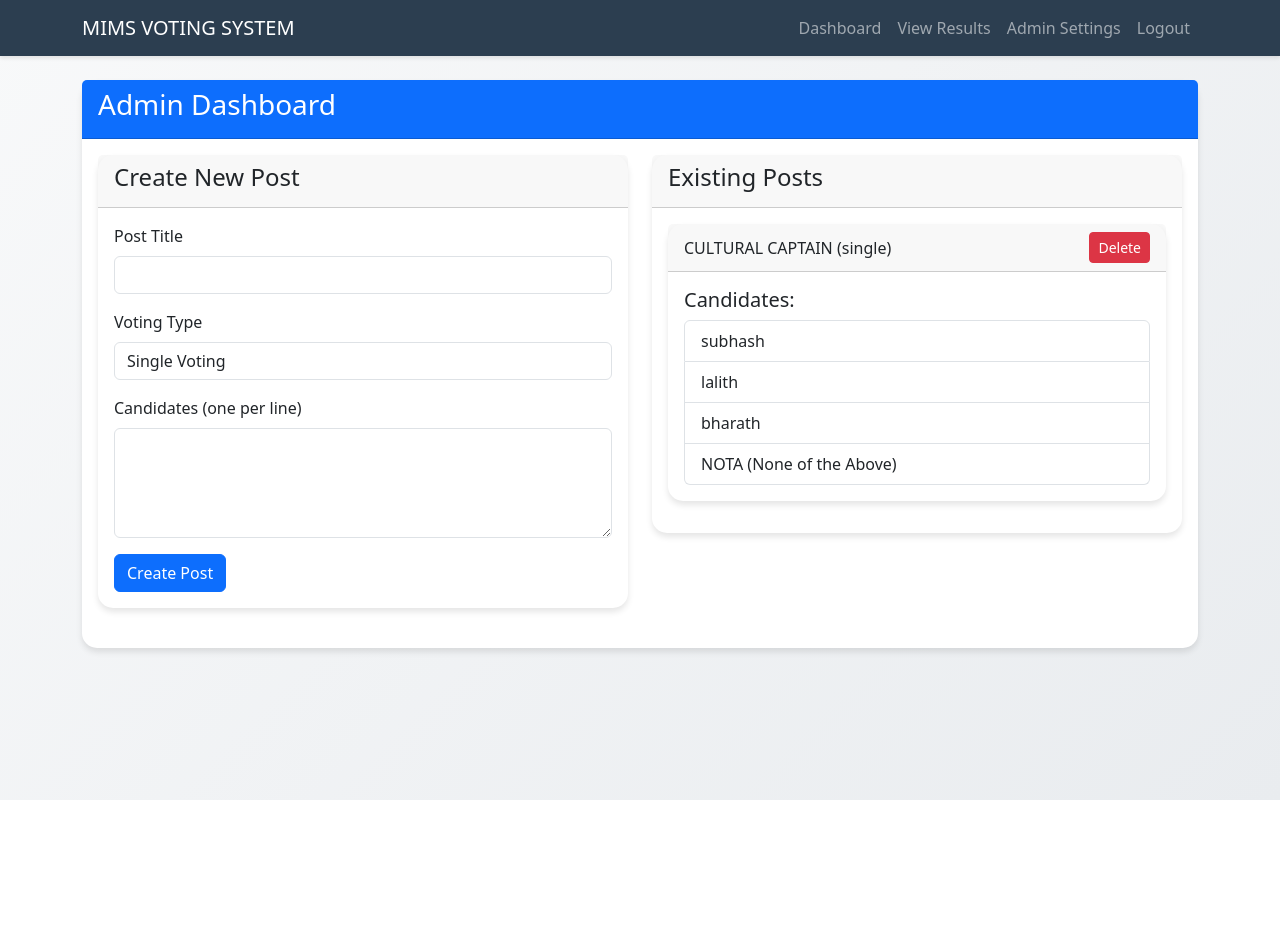
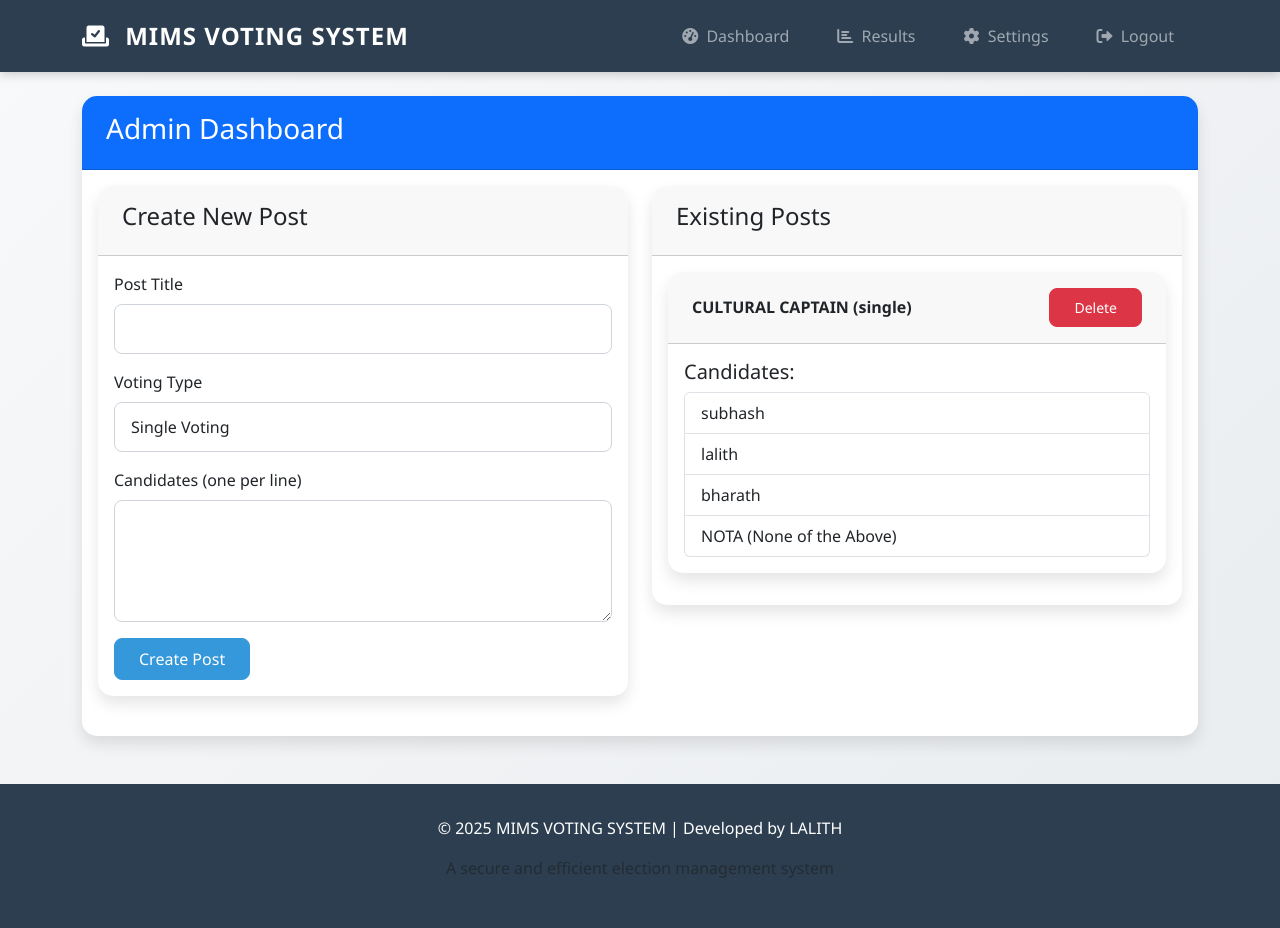
Before and after one commit to lalithhash/voting_sysytem_updated, a Flask app: page /dashboard in a window 1280 px wide. Before the commit the page ends 800 px from the top, so only its background shows below. Run offline with Flask 3, Linux system fonts and the light colour scheme; a user stored in the database is signed in; data comes from the database, SQL or seed files in the repository.

Commit message:
Update base.html

```diff
--- a/templates/base.html
+++ b/templates/base.html
@@ -5,47 +5,162 @@
     <meta name="viewport" content="width=device-width, initial-scale=1.0">
     <title>MIMS VOTING SYSTEM</title>
     <link href="https://cdn.jsdelivr.net/npm/bootstrap@5.3.0/dist/css/bootstrap.min.css" rel="stylesheet">
+    <link rel="stylesheet" href="https://cdnjs.cloudflare.com/ajax/libs/font-awesome/6.0.0/css/all.min.css">
     <style>
+        :root {
+            --primary-color: #2c3e50;
+            --secondary-color: #3498db;
+            --accent-color: #e74c3c;
+            --light-bg: #f8f9fa;
+            --dark-bg: #343a40;
+        }
+
         body {
-            background: linear-gradient(135deg, #f8f9fa 0%, #e9ecef 100%);
+            background: linear-gradient(135deg, var(--light-bg) 0%, #e9ecef 100%);
             min-height: 100vh;
+            font-family: 'Segoe UI', Tahoma, Geneva, Verdana, sans-serif;
         }
+
         .card {
             border: none;
             border-radius: 15px;
-            box-shadow: 0 4px 6px rgba(0, 0, 0, 0.1);
-            transition: transform 0.3s;
+            box-shadow: 0 8px 15px rgba(0, 0, 0, 0.1);
+            transition: all 0.3s ease;
+            overflow: hidden;
         }
+
         .card:hover {
             transform: translateY(-5px);
+            box-shadow: 0 12px 20px rgba(0, 0, 0, 0.15);
         }
+
+        .card-header {
+            font-weight: 600;
+            padding: 1rem 1.5rem;
+        }
+
         .navbar {
-            background-color: #2c3e50 !important;
-            box-shadow: 0 2px 4px rgba(0, 0, 0, 0.1);
+            background-color: var(--primary-color) !important;
+            box-shadow: 0 2px 10px rgba(0, 0, 0, 0.2);
+            padding: 0.8rem 1rem;
         }
+
+        .navbar-brand {
+            font-weight: 700;
+            font-size: 1.5rem;
+            letter-spacing: 1px;
+        }
+
+        .nav-link {
+            font-weight: 500;
+            margin: 0 0.5rem;
+            transition: all 0.2s;
+            border-radius: 5px;
+            padding: 0.5rem 1rem !important;
+        }
+
+        .nav-link:hover {
+            background-color: rgba(255, 255, 255, 0.1);
+        }
+
+        .btn {
+            border-radius: 8px;
+            font-weight: 500;
+            padding: 0.5rem 1.5rem;
+            transition: all 0.3s;
+        }
+
+        .btn-primary {
+            background-color: var(--secondary-color);
+            border-color: var(--secondary-color);
+        }
+
+        .btn-primary:hover {
+            background-color: #2980b9;
+            border-color: #2980b9;
+            transform: translateY(-2px);
+        }
+
         .progress {
             height: 30px;
             border-radius: 15px;
+            overflow: hidden;
         }
+
         .progress-bar {
-            background-color: #3498db;
+            background-color: var(--secondary-color);
             border-radius: 15px;
+            transition: width 1s ease;
+        }
+
+        .alert {
+            border-radius: 10px;
+            box-shadow: 0 3px 6px rgba(0, 0, 0, 0.1);
+        }
+
+        /* Custom animations */
+        @keyframes fadeIn {
+            from { opacity: 0; transform: translateY(20px); }
+            to { opacity: 1; transform: translateY(0); }
+        }
+
+        .fade-in {
+            animation: fadeIn 0.5s ease forwards;
+        }
+
+        /* Footer styling */
+        footer {
+            background-color: var(--primary-color);
+            color: white;
+            padding: 2rem 0;
+            margin-top: 3rem;
+        }
+
+        /* Improved form controls */
+        .form-control {
+            border-radius: 8px;
+            padding: 0.75rem 1rem;
+            border: 1px solid #ced4da;
+            transition: all 0.3s;
+        }
+
+        .form-control:focus {
+            border-color: var(--secondary-color);
+            box-shadow: 0 0 0 0.25rem rgba(52, 152, 219, 0.25);
         }
     </style>
 </head>
 <body>
     <nav class="navbar navbar-expand-lg navbar-dark">
         <div class="container">
-            <a class="navbar-brand" href="/">MIMS VOTING SYSTEM</a>
-            <div class="navbar-nav">
-                {% if session.logged_in %}
-                    <a class="nav-link" href="/dashboard">Dashboard</a>
-                    <a class="nav-link" href="/results">View Results</a>
-                    <a class="nav-link" href="/admin/settings">Admin Settings</a>
-                    <a class="nav-link" href="/logout">Logout</a>
-                {% else %}
-                    <a class="nav-link" href="/login">Login</a>
-                {% endif %}
+            <a class="navbar-brand" href="/">
+                <i class="fas fa-vote-yea me-2"></i>
+                MIMS VOTING SYSTEM
+            </a>
+            <button class="navbar-toggler" type="button" data-bs-toggle="collapse" data-bs-target="#navbarNav">
+                <span class="navbar-toggler-icon"></span>
+            </button>
+            <div class="collapse navbar-collapse" id="navbarNav">
+                <div class="navbar-nav ms-auto">
+                    {% if session.logged_in %}
+                        <a class="nav-link" href="/dashboard">
+                            <i class="fas fa-tachometer-alt me-1"></i> Dashboard
+                        </a>
+                        <a class="nav-link" href="/results">
+                            <i class="fas fa-chart-bar me-1"></i> Results
+                        </a>
+                        <a class="nav-link" href="/admin/settings">
+                            <i class="fas fa-cog me-1"></i> Settings
+                        </a>
+                        <a class="nav-link" href="/logout">
+                            <i class="fas fa-sign-out-alt me-1"></i> Logout
+                        </a>
+                    {% else %}
+                        <a class="nav-link" href="/login">
+                            <i class="fas fa-sign-in-alt me-1"></i> Login
+                        </a>
+                    {% endif %}
+                </div>
             </div>
         </div>
     </nav>
@@ -55,6 +170,15 @@
             {% if messages %}
                 {% for category, message in messages %}
                     <div class="alert alert-{{ category }} alert-dismissible fade show">
+                        {% if category == 'success' %}
+                            <i class="fas fa-check-circle me-2"></i>
+                        {% elif category == 'danger' %}
+                            <i class="fas fa-exclamation-circle me-2"></i>
+                        {% elif category == 'info' %}
+                            <i class="fas fa-info-circle me-2"></i>
+                        {% elif category == 'warning' %}
+                            <i class="fas fa-exclamation-triangle me-2"></i>
+                        {% endif %}
                         {{ message }}
                         <button type="button" class="btn-close" data-bs-dismiss="alert"></button>
                     </div>
@@ -65,6 +189,23 @@
         {% block content %}{% endblock %}
     </div>
 
+    <footer class="mt-5">
+        <div class="container text-center">
+            <p>© 2025 MIMS VOTING SYSTEM | Developed by LALITH</p>
+            <p class="text-muted">A secure and efficient election management system</p>
+        </div>
+    </footer>
+
     <script src="https://cdn.jsdelivr.net/npm/bootstrap@5.3.0/dist/js/bootstrap.bundle.min.js"></script>
+    <script>
+        // Add fade-in animation to cards
+        document.addEventListener('DOMContentLoaded', function() {
+            const cards = document.querySelectorAll('.card');
+            cards.forEach((card, index) => {
+                card.classList.add('fade-in');
+                card.style.animationDelay = `${index * 0.1}s`;
+            });
+        });
+    </script>
 </body>
 </html>
```
